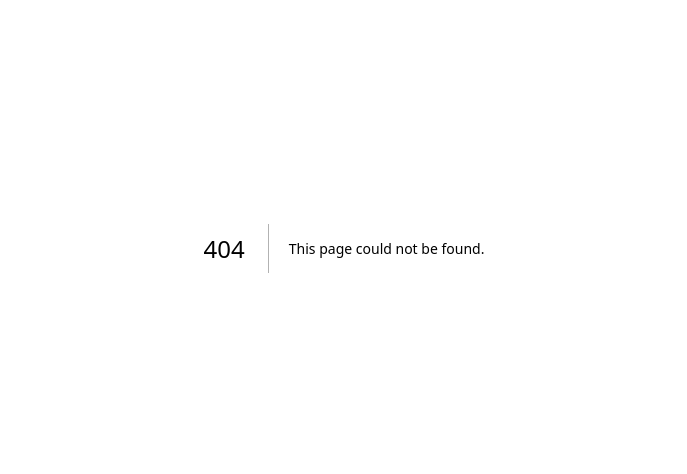
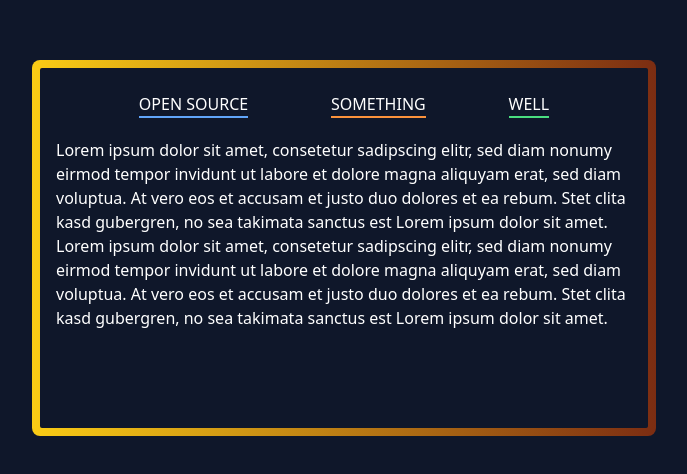
Before and after one commit to DerTimonius/portfolio-v1, a Next.js app: page /dev/open-source in a window 1280 px wide. Before the commit this address had no page. Shown: the part 152-626 px from the top of the page, without its empty margins (296-983 px from the left). Built offline with nearby package versions, Linux system fonts and the light colour scheme.

Commit message:
start with dev section

```diff
--- /dev/null
+++ b/app/dev/layout.tsx
@@ -0,0 +1,44 @@
+import Link from 'next/link';
+
+export default function DevLayout({ children }: { children: React.ReactNode }) {
+  return (
+    <main className="grid grid-cols-3 gap-4 min-h-screen min-w-full bg-slate-900">
+      <div></div>
+      <div className="flex flex-col min-h-screen min-w-full items-middle justify-center">
+        <div className="flex flex-col align-middle bg-gradient-to-l from-orange-900 to-yellow-400 rounded-lg">
+          <div className="flex flex-col rounded-sm bg-slate-900 p-4 m-2 min-h-[360px] text-white box-decoration-clone">
+            <ul className="flex flex-row justify-evenly list-none mb-3 border-b-0">
+              <li>
+                <Link
+                  href="/dev/open-source"
+                  className="font-medium uppercase block my-2 border-b-2 border-b-blue-400"
+                >
+                  open source
+                </Link>
+              </li>
+              <li>
+                <Link
+                  href="/dev/something"
+                  className="font-medium uppercase block my-2 border-b-2 border-b-orange-400"
+                >
+                  something
+                </Link>
+              </li>
+              <li>
+                <Link
+                  href="/dev/well"
+                  className="font-medium uppercase block my-2 border-b-2 border-b-green-400"
+                >
+                  well
+                </Link>
+              </li>
+            </ul>
+            <div>{children}</div>
+          </div>
+        </div>
+        {/* <Link href="/dev/terminal">Terminal version</Link> */}
+      </div>
+      <div></div>
+    </main>
+  );
+}
--- /dev/null
+++ b/app/dev/open-source/page.tsx
@@ -0,0 +1,15 @@
+export default function OpenSource() {
+  return (
+    <div>
+      Lorem ipsum dolor sit amet, consetetur sadipscing elitr, sed diam nonumy
+      eirmod tempor invidunt ut labore et dolore magna aliquyam erat, sed diam
+      voluptua. At vero eos et accusam et justo duo dolores et ea rebum. Stet
+      clita kasd gubergren, no sea takimata sanctus est Lorem ipsum dolor sit
+      amet. Lorem ipsum dolor sit amet, consetetur sadipscing elitr, sed diam
+      nonumy eirmod tempor invidunt ut labore et dolore magna aliquyam erat, sed
+      diam voluptua. At vero eos et accusam et justo duo dolores et ea rebum.
+      Stet clita kasd gubergren, no sea takimata sanctus est Lorem ipsum dolor
+      sit amet.
+    </div>
+  );
+}
--- a/app/dev/page.tsx
+++ b/app/dev/page.tsx
@@ -1,6 +1,5 @@
+import Link from 'next/link';
+
 export default async function Dev() {
-  const res = await fetch('https://api.github.com/users/dertimonius/repos');
-  const data = await res.json();
-
-  return <p className="pt-20">{data.length}</p>;
+  return <p>dev</p>;
 }
--- a/app/page.tsx
+++ b/app/page.tsx
@@ -10,7 +10,7 @@ export default function Home() {
         <h3 className="p-4 text-xl text-zinc-300">DerTimonius</h3>
         <Link
           href="/dev"
-          className="border-2 p-2 text-lg rounded border-zinc-300 text-zinc-300 hover:bg-zinc-300 hover:text-slate-900 hover:scale-125 ease-in duration-150"
+          className="border-2 p-2 text-lg rounded border-zinc-300 text-zinc-300 hover:bg-zinc-300 hover:text-slate-900 hover:scale-110 ease-in-out duration-300"
         >
           The developer
         </Link>
@@ -19,7 +19,7 @@ export default function Home() {
         <h3 className="p-4 text-xl text-slate-900">DerTimonius</h3>
         <Link
           href="/photography"
-          className="border-2 p-2 text-lg rounded border-slate-900 text-slate-900 hover:bg-slate-900 hover:text-zinc-300 hover:scale-125 ease-in duration-150"
+          className="border-2 p-2 text-lg rounded border-slate-900 text-slate-900 hover:bg-slate-900 hover:text-zinc-300 hover:scale-110 ease-in-out duration-300"
         >
           The photographer
         </Link>
--- a/tailwind.config.js
+++ b/tailwind.config.ts
@@ -1,4 +1,5 @@
-/** @type {import('tailwindcss').Config} */
+import { Config } from 'tailwindcss/types/config';
+
 module.exports = {
   content: [
     './pages/**/*.{js,ts,jsx,tsx}',
@@ -12,7 +13,10 @@ module.exports = {
         'gradient-conic':
           'conic-gradient(from 180deg at 50% 50%, var(--tw-gradient-stops))',
       },
+      gridTemplateColumns: {
+        3: '1fr 2fr 1fr',
+      },
     },
   },
   plugins: [],
-}
+} satisfies Config;
```
